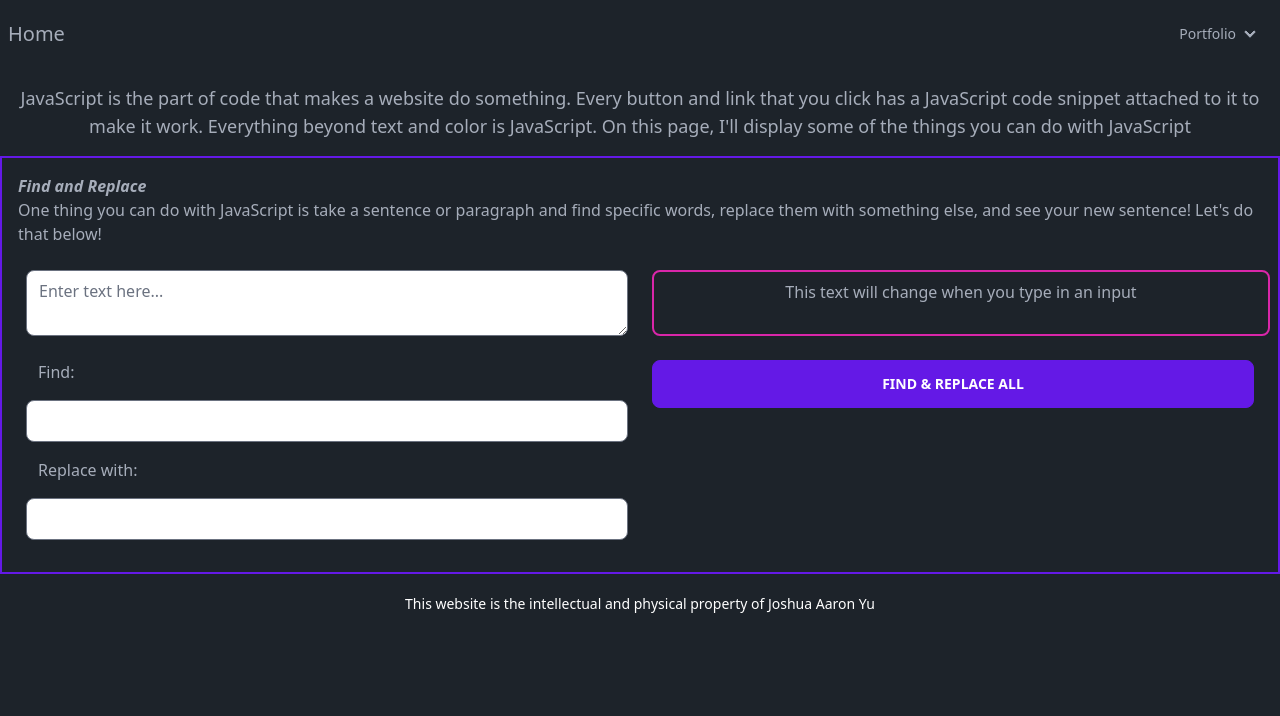
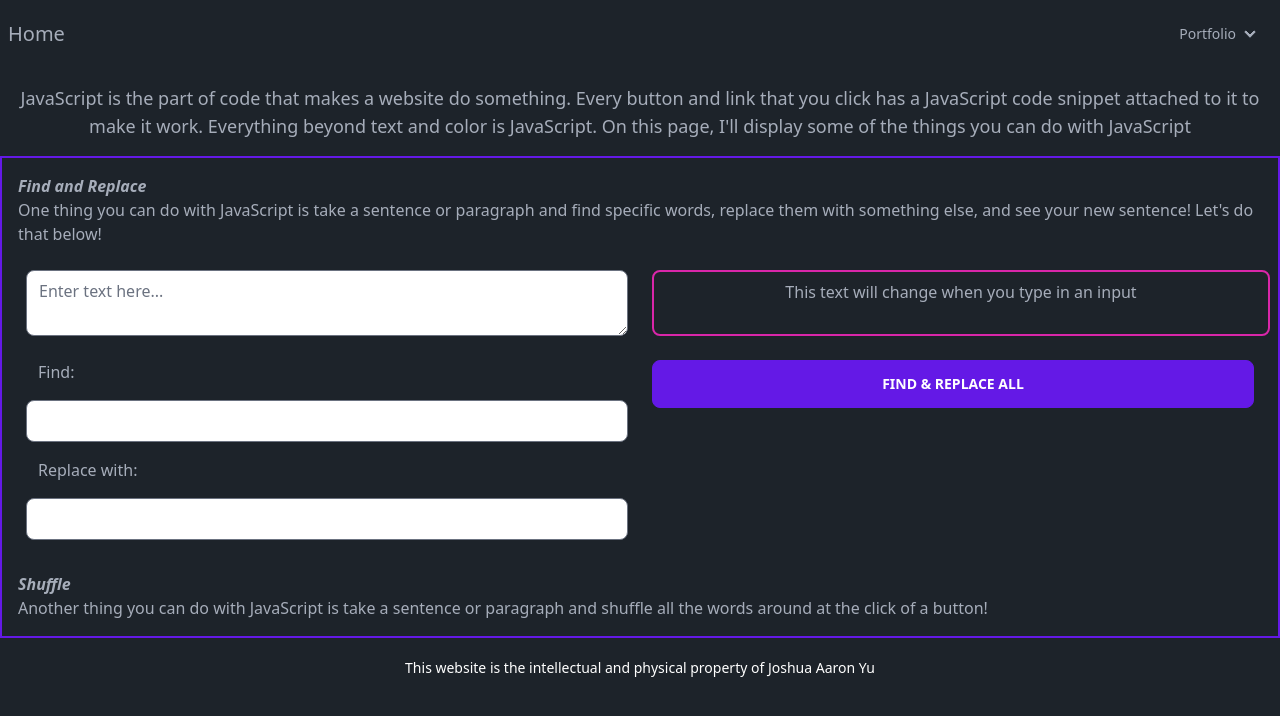
Before and after one commit to JoshuaYu2023/personal-website, a Next.js app in the folder frontend/: page /js-events in a window 1280 px wide. Shown: the top 716 px of the page. Built offline with nearby package versions, Linux system fonts and the light colour scheme; what tailwindcss-animated would draw is missing.

Commit message:
begin adding shuffle function

```diff
--- a/frontend/src/app/js-events/components/Content.tsx
+++ b/frontend/src/app/js-events/components/Content.tsx
@@ -5,11 +5,19 @@ export function Content() {
         <section className={'container border-2 border-primary mx-auto px-4'}>
             <div className={'my-4'}>
                 <h1 className={'font-bold italic'}>Find and Replace</h1>
-                <p>One thing you can do with JavaScript is take a sentence or paragraph and find specific words, replace them with something else, and see your new sentence! Let's do that below!</p>
+                <p>One thing you can do with JavaScript is take a sentence or paragraph and find specific words, replace
+                    them with something else, and see your new sentence! Let's do that below!</p>
             </div>
             <div className={'my-4'}>
                 <FindAndReplace/>
             </div>
+            <div className={'my-4'}>
+                <h1 className={'font-bold italic'}>Shuffle</h1>
+                <p>Another thing you can do with JavaScript is take a sentence or paragraph and shuffle all the words around at the click of a button!</p>
+            </div>
+            <div className={'my-4'}>
+
+            </div>
         </section>
     )
 }
```
Also changed, not shown: frontend/src/app/js-events/components/Shuffle.tsx (added).
